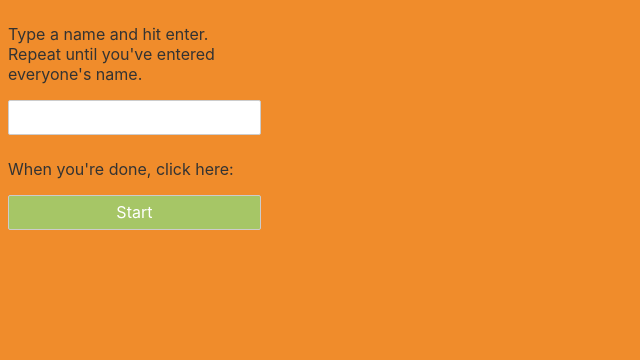
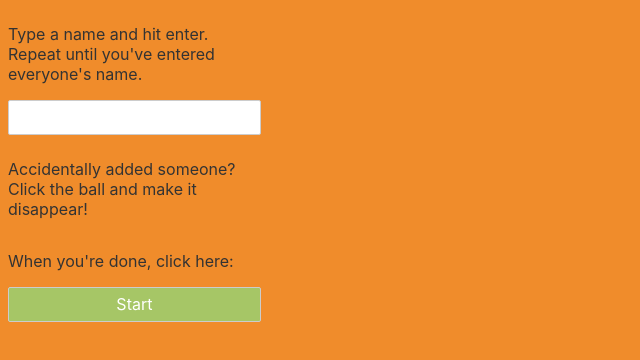
Before and after one commit to evanepio/scooter-svelte, a Svelte app: page / in a window 1280 px wide. Shown: the top 360 px of the page, without its empty margins (0-640 px from the left). Built offline with nearby package versions, Linux system fonts and the light colour scheme.

Commit message:
Add forgotten instructions

```diff
--- a/src/components/SetupPanel.svelte
+++ b/src/components/SetupPanel.svelte
@@ -41,6 +41,8 @@
 
   <input bind:value={name} on:keydown={handleKeyDown} />
 
+  <p>Accidentally added someone? Click the ball and make it disappear!</p>
+
   <p>When you're done, click here:</p>
 
   <button class="start" on:click={startClicked}>Start</button>
```
